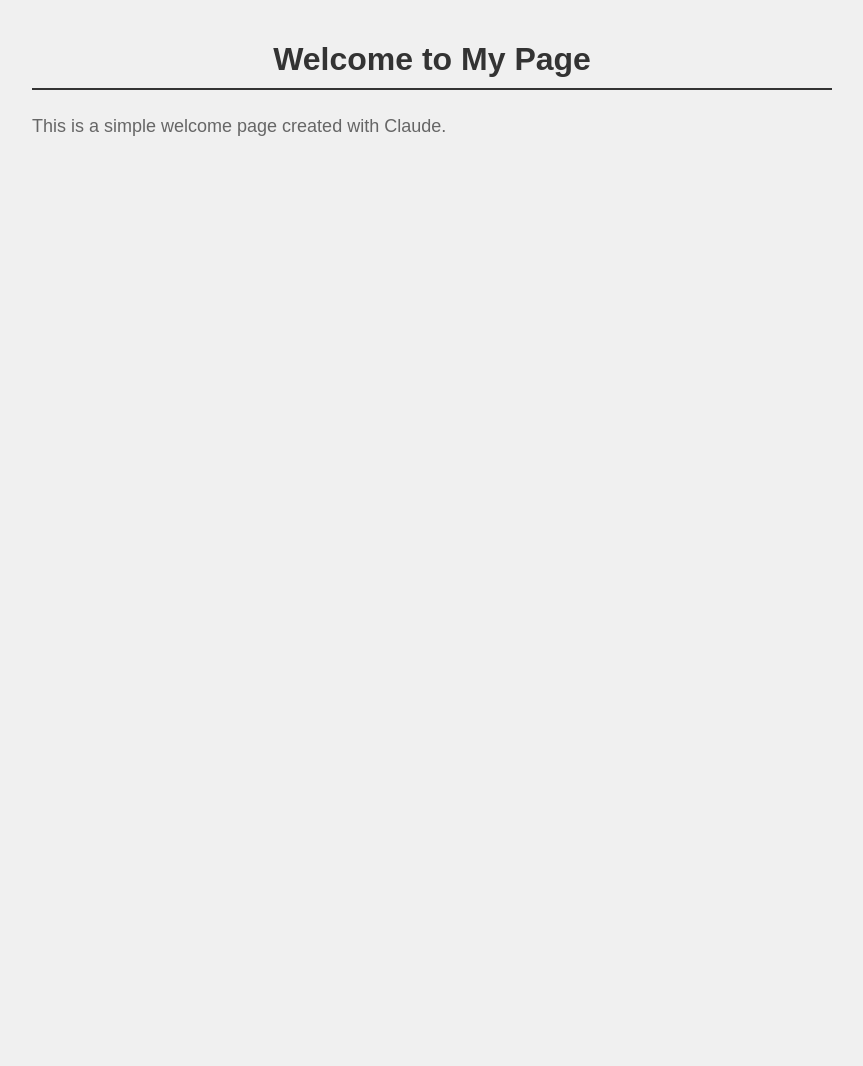
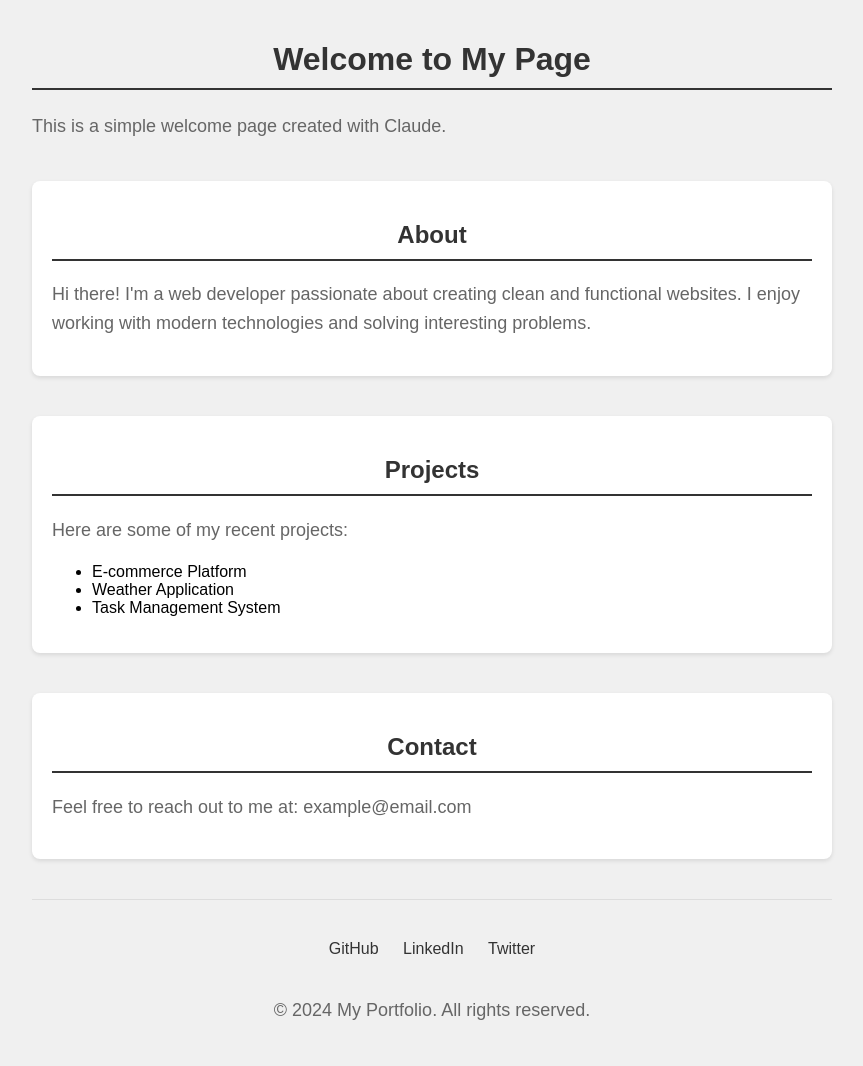
Before and after one commit to PseudoDarwinist/Claude-MCP-test, a plain HTML site: page index.html in a window 1280 px wide. Shown: the whole page, without its empty margins (208-1071 px from the left). Before the commit the page ends 800 px from the top, so only its background shows below. Drawn offline with Linux system fonts and the light colour scheme.

Commit message:
Add more content sections to the page

```diff
--- a/index.html
+++ b/index.html
@@ -12,7 +12,7 @@
             padding: 20px;
             background-color: #f0f0f0;
         }
-        h1 {
+        h1, h2 {
             color: #333;
             text-align: center;
             border-bottom: 2px solid #333;
@@ -23,10 +23,61 @@
             line-height: 1.6;
             font-size: 18px;
         }
+        section {
+            margin: 40px 0;
+            padding: 20px;
+            background-color: white;
+            border-radius: 8px;
+            box-shadow: 0 2px 4px rgba(0,0,0,0.1);
+        }
+        .social-links {
+            text-align: center;
+            padding: 20px;
+        }
+        .social-links a {
+            margin: 0 10px;
+            color: #333;
+            text-decoration: none;
+        }
+        footer {
+            text-align: center;
+            padding: 20px;
+            border-top: 1px solid #ddd;
+            margin-top: 40px;
+        }
     </style>
 </head>
 <body>
     <h1>Welcome to My Page</h1>
     <p>This is a simple welcome page created with Claude.</p>
+
+    <section id="about">
+        <h2>About</h2>
+        <p>Hi there! I'm a web developer passionate about creating clean and functional websites. I enjoy working with modern technologies and solving interesting problems.</p>
+    </section>
+
+    <section id="projects">
+        <h2>Projects</h2>
+        <p>Here are some of my recent projects:</p>
+        <ul>
+            <li>E-commerce Platform</li>
+            <li>Weather Application</li>
+            <li>Task Management System</li>
+        </ul>
+    </section>
+
+    <section id="contact">
+        <h2>Contact</h2>
+        <p>Feel free to reach out to me at: example@email.com</p>
+    </section>
+
+    <footer>
+        <div class="social-links">
+            <a href="#">GitHub</a>
+            <a href="#">LinkedIn</a>
+            <a href="#">Twitter</a>
+        </div>
+        <p>&copy; 2024 My Portfolio. All rights reserved.</p>
+    </footer>
 </body>
 </html>
```
